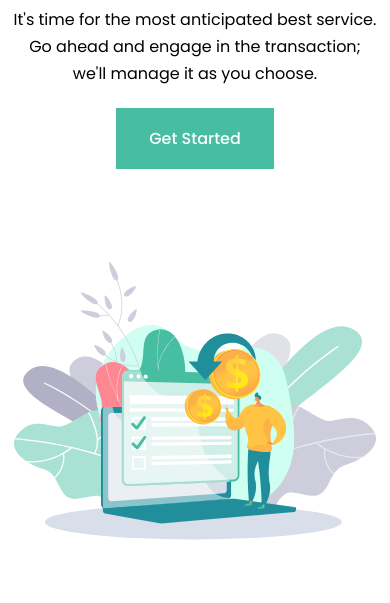
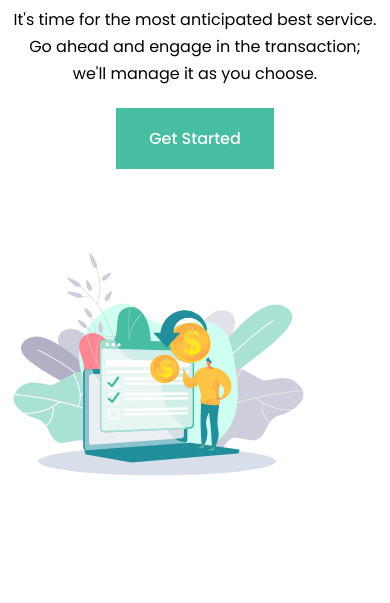
Before and after one commit to mikeeeyy04/appex-loan, a plain HTML site: page index.html in a window 390 px wide. Shown: the part 241-844 px from the top of the page. Drawn offline with nearby package versions, Linux system fonts and the light colour scheme.

Commit message:
Update style.css

```diff
--- a/css/style.css
+++ b/css/style.css
@@ -539,6 +539,10 @@ header {
         margin-bottom: 1.3rem;
     }
 
+    .header__right-image {
+        width: 80%;
+    }
+
     /*=============================== CATEGORIES ========================*/
     .categories__right {
         grid-template-columns: 1fr 1fr;
```
